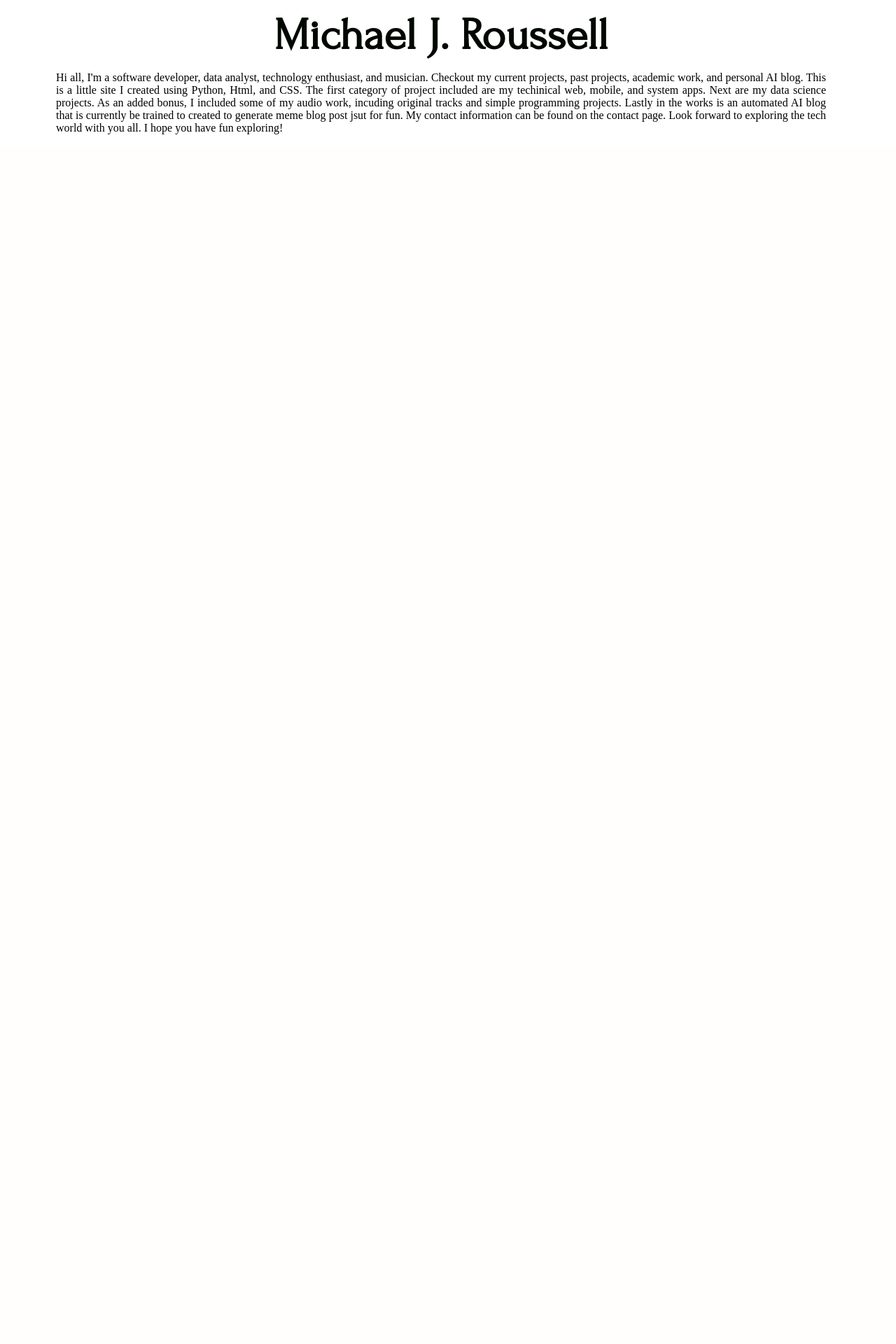
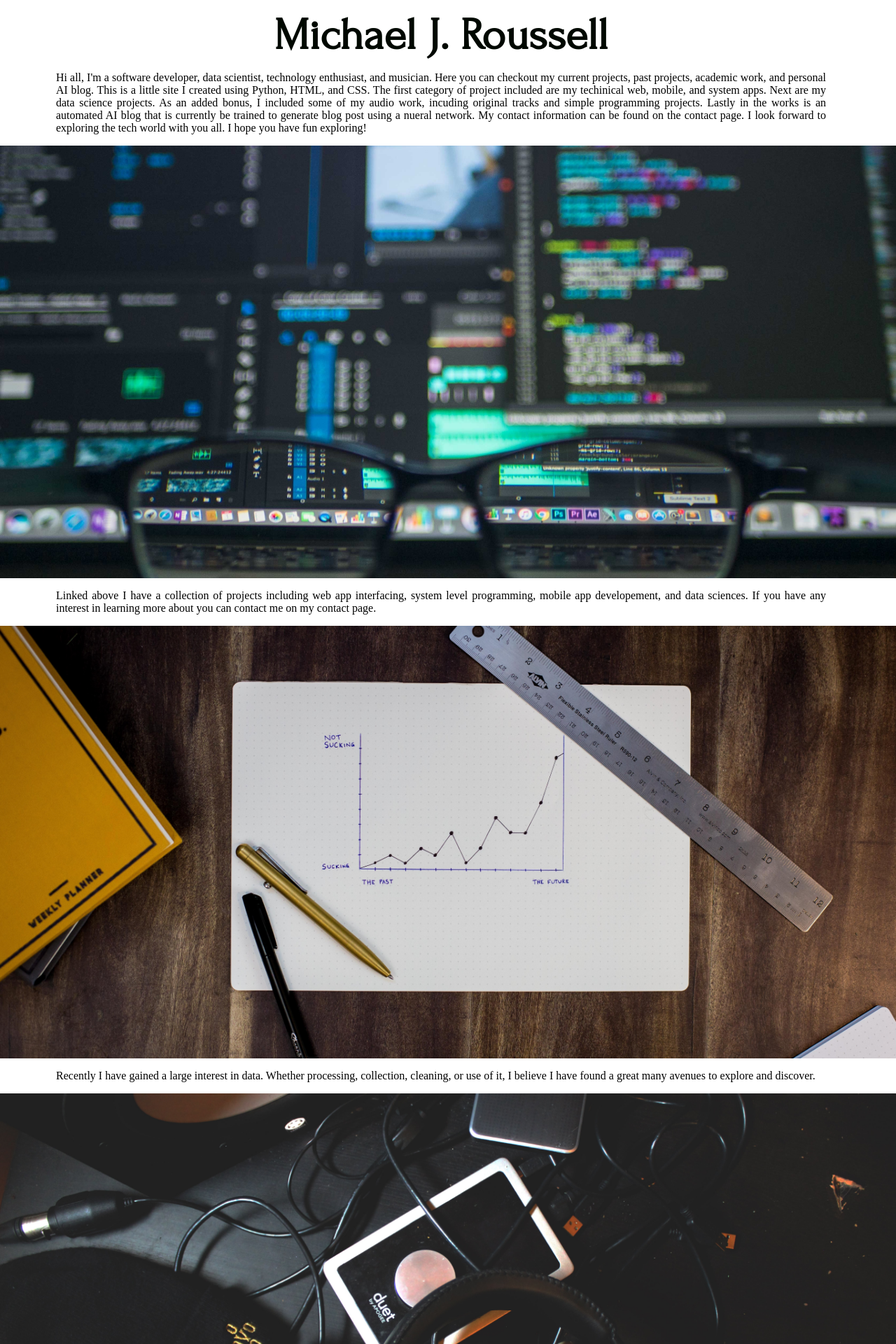
Before and after one commit to Mroussell/mjr_website, a Flask app: page / in a window 1280 px wide. Shown: the part 825-2745 px from the top of the page at 70% size. Before the commit the page ends 1017 px from the top, so only its background shows below. Run offline with Flask 2, Linux system fonts and the light colour scheme.

Commit message:
finished more of homepage nav and top bar styling and content

```diff
--- a/static/styles.css
+++ b/static/styles.css
@@ -89,6 +106,27 @@ hr.rounded {
   overflow: hidden;
   background-attachment: fixed;
 }
+.banner-title-div {
+  vertical-align: bottom;
+  display: flex;
+  justify-content: center;
+  opacity: 0;
+  transition: 300ms;
+  background-position: center;
+  background-attachment: scroll;
+}
+
+.banner:hover .banner-title-div {
+  opacity: 1;
+}
+
+a.banner-link {
+  display: block;
+  height: 100%;
+  width: 100%;
+  text-decoration: none;
+  fill: parent;
+}
 
 /* Banner Background image styling*/
 .banner-img-div { grid-area: 1 / 1 / 2 / 2; }
@@ -99,6 +137,56 @@ hr.rounded {
   background-position: center;
   background-image: url(../static/tech_photo.jpg);
   background-attachment: fixed;
+}
+#banner-img2 {
+  width: 100%;
+  height: 618px;
+  background-color: darkgrey;
+  background-position: center;
+  background-image: url(../static/images/tech_project.jpg);
+  background-attachment: fixed;
+  background-size: cover;
+  object-fit: fill;
+}
+#banner-img3 {
+  width: 100%;
+  height: 618px;
+  background-color: darkgrey;
+  background-position: center;
+  background-image: url(../static/images/data_project.jpg);
+  background-attachment: fixed;
+    background-size: cover;
+  object-fit: fill;
+}
+#banner-img4 {
+  width: 100%;
+  height: 618px;
+  background-color: darkgrey;
+  background-position: center;
+  background-image: url(../static/images/music_project.jpg);
+  background-attachment: fixed;
+  background-size: cover;
+  object-fit: fill;
+}
+#banner-img5 {
+  width: 100%;
+  height: 618px;
+  background-color: darkgrey;
+  background-position: center;
+  background-image: url(../static/images/ai_project.jpg);
+  background-attachment: fixed;
+  background-size: cover;
+  object-fit: fill;
+}
+#banner-img6 {
+  width: 100%;
+  height: 618px;
+  background-color: darkgrey;
+  background-position: center;
+  background-image: url(../static/images/contact_img.jpg);
+  background-attachment: fixed;
+  background-size: cover;
+  object-fit: fill;
 }
 
 /* Gradient overlay grid styping for banner object*/
@@ -123,13 +211,31 @@ hr.rounded {
   background-position: center;
   background-attachment: scroll;
 }
+
+#banner-title2 {
+  display: grid;
+  bottom: 50%;
+  width: 100%;
+  text-align: center;
+  color: #000;
+}
+
+.banner-title-div span.border {
+  background-color: #111;
+  color: #fff;
+  padding: 18px;
+  font-size: 25px;
+  letter-spacing: 10px;
+  vertical-align: bottom;
+}
+
 /*----- Title and Description Styling -----*/
 .title {
   position: relative;
   margin-right: 100px;
   margin-left: 80px;
   background-attachment: fixed;
-
+  margin-bottom: 16px;
 }
 .title h1 {
   color: #000800;
--- a/templates/home.html
+++ b/templates/home.html
@@ -12,6 +12,7 @@
 			<a href="{{ url_for('contact') }}">Contact</a>
 		  	<a href="{{ url_for('blog') }}">AI Blog</a>
 			<a id="github" href="https://github.com/Mroussell"><i class="fa fa-github"></i></a>
+			<a id="music" href="https://soundcloud.com/music-mjr"><i class="fa fa-soundcloud"></i></a>
 		  	<a href="javascript:void(0);" class="icon" onclick="myFunction()">
 		    	<i class="gotopage"></i>
 		  	</a>
@@ -26,9 +27,68 @@
 
 		<div class="title">
 			<h1>Michael J. Roussell</h1>
-			<p>Hi all, I'm a software developer, data analyst, technology enthusiast, and musician. Checkout my current projects, past projects, academic work, and personal AI blog. This is a little site I created using Python, Html, and CSS. The first category of project included are my techinical web, mobile, and system apps. Next are my data science projects. As an added bonus, I included some of my audio work, incuding original tracks and simple programming projects. Lastly in the works is an automated AI blog that is currently be trained to created to generate meme blog post jsut for fun. My contact information can be found on the contact page. Look forward to exploring the tech world with you all. I hope you have fun exploring!  </p>
+			<p>Hi all, I'm a software developer, data scientist, technology enthusiast, and musician. Here you can checkout my current projects, past projects, academic work, and personal AI blog. This is a little site I created using Python, HTML, and CSS. The first category of project included are my techinical web, mobile, and system apps. Next are my data science projects. As an added bonus, I included some of my audio work, incuding original tracks and simple programming projects. Lastly in the works is an automated AI blog that is currently be trained to generate blog post using a nueral network. My contact information can be found on the contact page. I look forward to exploring the tech world with you all. I hope you have fun exploring!  </p>
 		</div>
 
-	 	<div class="project-img1"></div>
+	 	<div class="banner">
+			<div class="banner-img-div" id="banner-img2">
+				<div class="banner-title-div" id="banner-title2">
+					<span class="border">Technical Projects</span>
+				</div>
+				<a href="{{ url_for('portfolio') }}" class="banner-link"></a>
+			</div>
+		</div>
+
+		<div class="title">
+			<p>Linked above I have a collection of projects including web app interfacing, system level programming, mobile app developement, and data sciences. If you have any interest in learning more about you can contact me on my contact page.</p>
+		</div>
+
+		<div class="banner">
+			<div class="banner-img-div" id="banner-img3">
+				<div class="banner-title-div" id="banner-title2">
+					<span class="border">Data Projects</span>
+				</div>
+				<a href="{{ url_for('portfolio') }}" class="banner-link"></a>
+			</div>
+		</div>
+
+		<div class="title">
+			<p>Recently I have gained a large interest in data. Whether processing, collection, cleaning, or use of it, I believe I have found a great many avenues to explore and discover.</p>
+		</div>
+
+		<div class="banner">
+			<div class="banner-img-div" id="banner-img4">
+				<div class="banner-title-div" id="banner-title2">
+					<span class="border">Music</span>
+				</div>
+				<a href="{{ url_for('portfolio') }}" class="banner-link"></a>
+			</div>
+		</div>
+
+		<div class="title">
+			<p>I come from a music background where I was a jazz guitarist in New Orleans, Lousiana before I moved to Atlanta, Georgia to persure my efforts in tech. Here are some of my projects and tracks linked above.</p>
+		</div>
+
+		<div class="banner">
+			<div class="banner-img-div" id="banner-img5">
+				<div class="banner-title-div" id="banner-title2">
+					<span class="border">AI Blog</span>
+				</div>
+				<a href="{{ url_for('blog') }}" class="banner-link"></a>
+			</div>
+		</div>
+
+		<div class="title">
+			<p>With my attention being brought to data recently, I have tried pushing my limits and am currenlt trying to train an AI to post weekly blog post for me. Currently, this is still under construction, but to go my GitHub to find out more!</p>
+		</div>
+
+		<div class="banner">
+			<div class="banner-img-div" id="banner-img6">
+				<div class="banner-title-div" id="banner-title2">
+					<span class="border">Contact</span>
+				</div>
+				<a href="{{ url_for('contact') }}" class="banner-link"></a>
+			</div>
+		</div>
 	</body>
 </html>
```
Also changed, not shown: other parts of static/styles.css (+19 -17 lines), static/images/contact_img.jpg (renamed from static/images/conact_image.jpg).
